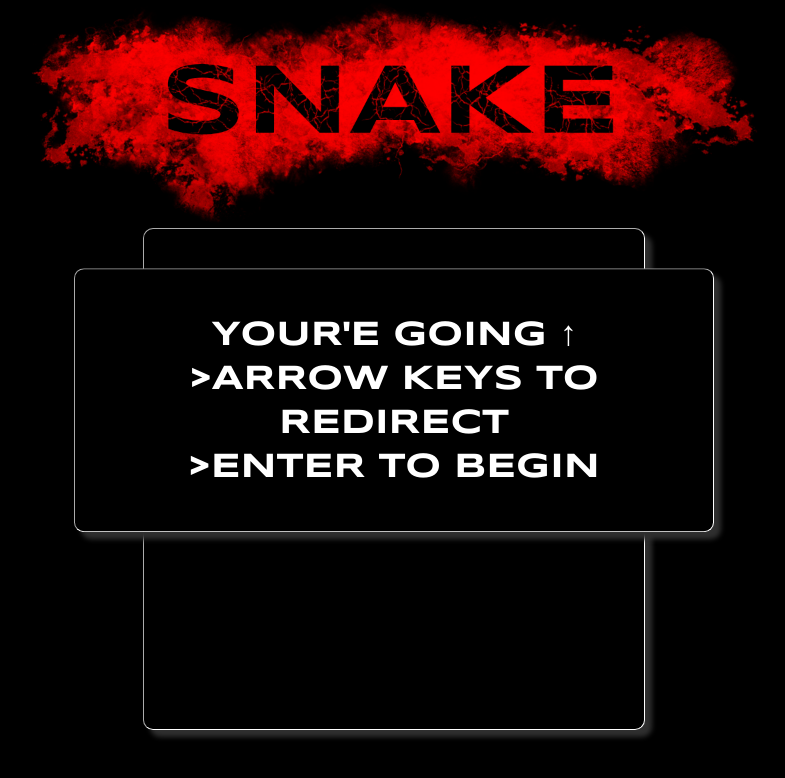
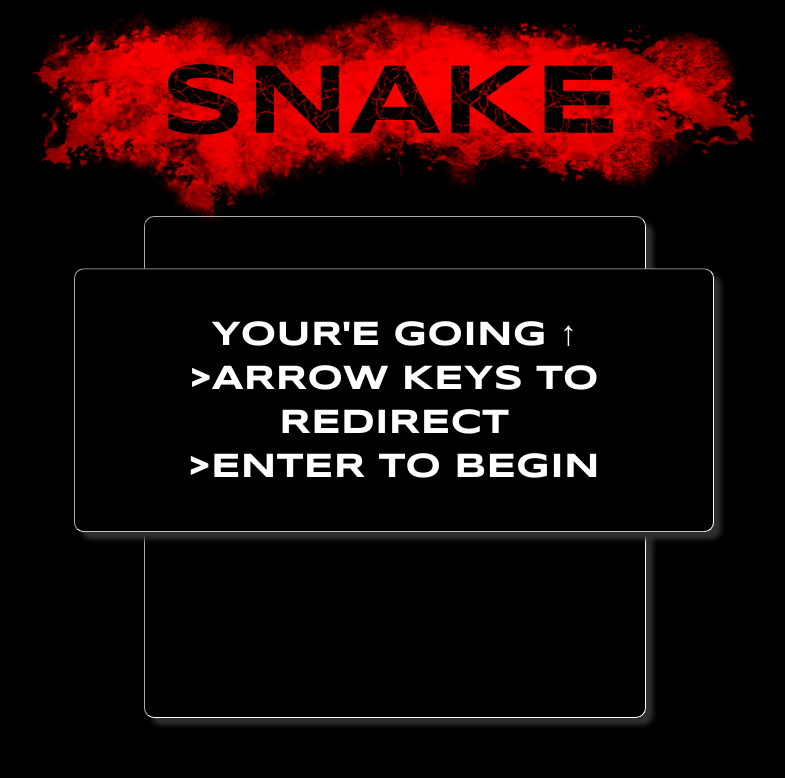
Before and after one commit to zackattack01/snake, a plain HTML site: page index.html in a window 1280 px wide. Shown: the whole page, without its empty margins (246-1031 px from the left). Drawn offline with nearby package versions, Linux system fonts and the light colour scheme.

Commit message:
fix position of board to avoid auto-scrolling

```diff
--- a/snake.css
+++ b/snake.css
@@ -41,9 +41,9 @@
 
 .board {
   display: block;
-  margin: 0 auto;
-  margin-top: 18%;
-  margin-bottom: 30px;
+  position: fixed;
+  top: 27%;
+  left: calc(50% - 250px);
   width: 500px;
   height: 500px;
   border: thin inset white;
```
